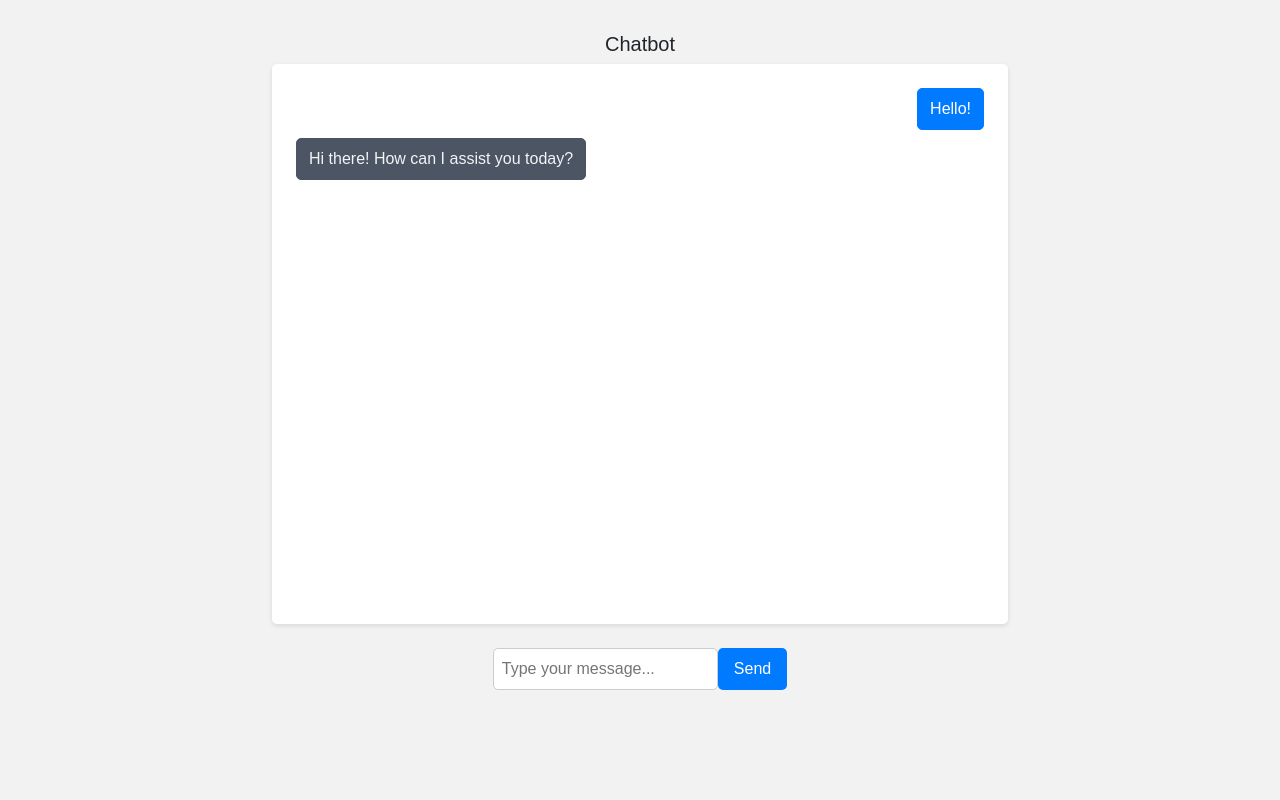
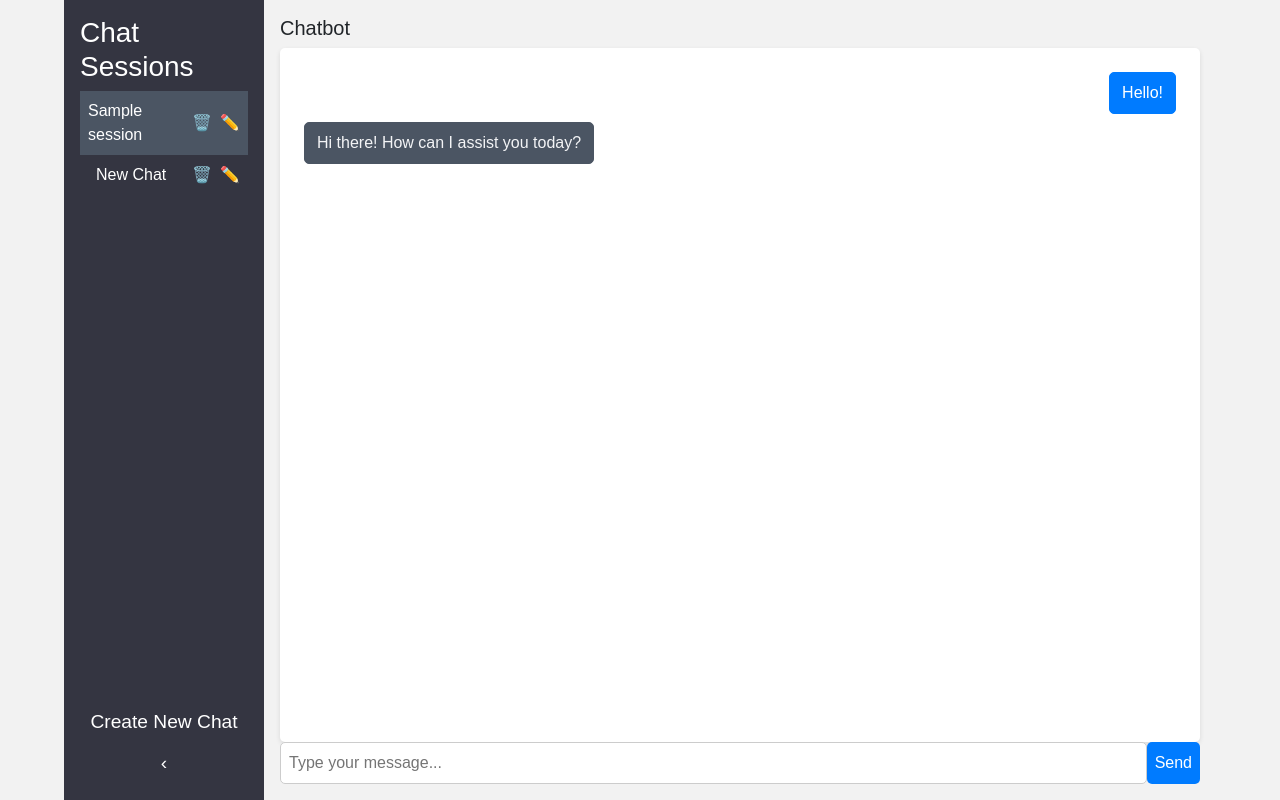
Before and after one commit to axm0/TailoredResearchService, a Django app: template TailoredResearchService/algoScholar/templates/landing_page.html in a window 1280 px wide. Run offline with Django 5.2, Linux system fonts and the light colour scheme; the template is opened without the code that fills it: most values are stand-ins (such as "Sample title", 1, 10 or a date in 2020); some libraries are stand-ins or nearby versions.

Commit message:
frontend complete

```diff
--- /dev/null
+++ b/TailoredResearchService/algoScholar/static/css/chat.css
@@ -0,0 +1,146 @@
+body {
+    font-family: Arial, sans-serif;
+    margin: 0;
+    padding: 0;
+    background-color: #f2f2f2;
+    font-size: 1rem;
+}
+.container {
+    display: flex;
+    flex-direction: row;
+    height: 100vh;
+    max-width: 1200px;
+    margin: 0 auto;
+}
+.sidebar {
+    background-color: #343541;
+    color: #fff;
+    padding: 1rem;
+    display: flex;
+    flex-direction: column;
+    box-sizing: border-box;
+    width: 200px;
+    transition: width 0.3s ease-in-out;
+    position: relative;
+    height: 100%;
+}
+.sidebar.minimized {
+    width: 50px;
+    justify-content: center;
+}
+.minimize-btn, .create-chat-btn {
+    background-color: transparent;
+    border: none;
+    color: #fff;
+    font-size: 1.2rem;
+    cursor: pointer;
+    margin: 5px 0;
+}
+.chat-session-container {
+    overflow-y: auto;
+    flex-grow: 1;
+}
+.chat-sessions {
+    list-style-type: none;
+    padding: 0;
+    margin: 0;
+}
+.chat-sessions li {
+    padding: 0.5rem;
+    cursor: pointer;
+    display: flex;
+    align-items: center;
+    justify-content: space-between;
+    position: relative;
+}
+.chat-sessions li span {
+    margin-left: 0.5rem;
+}
+.chat-sessions li .session-name {
+    white-space: nowrap;
+    overflow: hidden;
+    text-overflow: ellipsis;
+    flex-grow: 1;
+}
+.chat-sessions li.active-session {
+    background-color: #4B5563;
+}
+.chat-section {
+    flex: 1;
+    display: flex;
+    flex-direction: column;
+    padding: 1rem;
+    box-sizing: border-box;
+}
+.chat-container {
+    background-color: #ffffff;
+    border-radius: 5px;
+    box-shadow: 0 2px 5px rgba(0, 0, 0, 0.1);
+    padding: 1.5rem;
+    overflow-y: auto;
+    flex-grow: 1;
+    box-sizing: border-box;
+    max-height: 90vh;
+}
+.user-message, .bot-message {
+    width: fit-content;
+    border-radius: 5px;
+    padding: 0.5rem 0.75rem;
+    margin-bottom: 0.5rem;
+    color: #ffffff;
+}
+.user-message {
+    background-color: #007bff;
+    border: 1px solid #007bff;
+    margin-left: auto;
+}
+.bot-message {
+    background-color: #4B5563;
+    border: 1px solid #4B5563;
+    color: #F3F4F6;
+}
+#msg, #sendBtn {
+    padding: 0.5rem;
+    border-radius: 5px;
+    box-sizing: border-box;
+}
+#msg {
+    border: 1px solid #cccccc;
+    flex-grow: 1;
+}
+#sendBtn {
+    background-color: #007bff;
+    color: #ffffff;
+    border: none;
+    cursor: pointer;
+}
+#chatForm {
+    display: flex;
+    width: 100%;
+    align-items: stretch;
+}
+h2 {
+    font-size: 1.25rem;
+}
+
+@media (max-width: 768px) {
+    .container {
+        flex-direction: column;
+        height: auto;
+    }
+    .sidebar, .sidebar.minimized {
+        width: 100%;
+        height: auto;
+        overflow-x: hidden;
+        overflow-y: auto;
+    }
+    .chat-sessions {
+        display: block;
+    }
+    .chat-section {
+        padding: 0.5rem;
+    }
+    .minimize-btn {
+        display: none;
+    }
+}
--- /dev/null
+++ b/TailoredResearchService/algoScholar/static/js/chat.js
@@ -0,0 +1,247 @@
+$(document).ready(function() {
+    initChatSessions();
+    loadLastActiveSession();
+
+    $('#chatForm').off().on('submit', function(event) {
+        event.preventDefault();
+        sendMessage();
+    });
+
+    $('.minimize-btn').click(function() {
+        $('.sidebar').toggleClass('minimized');
+        $(this).html($('.sidebar').hasClass('minimized') ? '&#8250;' : '&#8249;');
+        $('.sidebar > *:not(.minimize-btn)').toggle();
+    });
+
+    $('.create-chat-btn').click(function() {
+        createChatSession();
+    });
+
+    $(document).on('click', '.chat-sessions li', function() {
+        switchChatSession(this);
+    }).on('click', '.delete-chat-btn', function(e) {
+        e.stopPropagation();
+        deleteChatSession($(this).closest('li').data('session-id'));
+    }).on('click', '.rename-chat-btn', function(e) {
+        e.stopPropagation();
+        renameChatSession($(this).closest('li'));
+    });
+});
+
+function initChatSessions() {
+    var sessions = getCookie('chatSessions');
+    if (sessions) {
+        $('.chat-sessions').empty();
+        sessions.split(',').forEach(function(session) {
+            if (session.trim() !== "") {
+                var sessionName = session.split('|')[0];
+                var sessionId = session.split('|')[1];
+                var sessionElement = $('<li>').data('session-id', sessionId)
+                    .append($('<span class="session-name">').text(truncateWithEllipsis(sessionName, 15)))
+                    .append($('<span class="delete-chat-btn">🗑️</span>'))
+                    .append($('<span class="rename-chat-btn">✏️</span>'));
+                $('.chat-sessions').append(sessionElement);
+            }
+        });
+    } else {
+        var defaultSessionId = generateUniqueSessionId();
+        var defaultSessionElement = $('<li>').data('session-id', defaultSessionId).addClass('active-session')
+            .append($('<span class="session-name">').text('New Chat'))
+            .append($('<span class="delete-chat-btn">🗑️</span>'))
+            .append($('<span class="rename-chat-btn">✏️</span>'));
+        $('.chat-sessions').append(defaultSessionElement);
+        setCookie('chatSessions', 'New Chat|' + defaultSessionId, 7);
+        setCookie('lastActiveSession', 'New Chat', 7);
+    }
+}
+
+function loadLastActiveSession() {
+    var lastActiveSessionId = getCookie('lastActiveSession');
+    if (lastActiveSessionId) {
+        var lastSessionElement = $(`.chat-sessions li[data-session-id="${lastActiveSessionId}"]`).get(0);
+        if (lastSessionElement) {
+            switchChatSession(lastSessionElement);
+        } else {
+            initChatSessions();
+            lastSessionElement = $(`.chat-sessions li[data-session-id="${lastActiveSessionId}"]`).get(0);
+            if (lastSessionElement) {
+                switchChatSession(lastSessionElement);
+            } else {
+                var chatSessions = getCookie('chatSessions').split(',');
+                var lastActiveSession = chatSessions.find(session => session.split('|')[1] === lastActiveSessionId);
+                if (lastActiveSession) {
+                    var lastActiveSessionName = lastActiveSession.split('|')[0];
+                    var existingSessionElement = $(`.chat-sessions li:contains("${lastActiveSessionName}")`).filter(function() {
+                        return $(this).data('session-id') === lastActiveSessionId;
+                    }).get(0);
+                    if (!existingSessionElement) {
+                        var newSessionElement = $('<li>').text(lastActiveSessionName).data('session-id', lastActiveSessionId).append($('<span class="delete-chat-btn">🗑️</span>')).append($('<span class="rename-chat-btn">✏️</span>'));
+                        $('.chat-sessions').append(newSessionElement);
+                        switchChatSession(newSessionElement[0]);
+                    } else {
+                        switchChatSession(existingSessionElement);
+                    }
+                } else {
+                    switchChatSession($('.chat-sessions li:first-child')[0]);
+                }
+            }
+        }
+    } else {
+        switchChatSession($('.chat-sessions li:first-child')[0]);
+    }
+}
+
+function sendMessage() {
+    var message = $('#msg').val().trim();
+    if (!message) return;
+    var chatContainer = $('#chatContainer');
+    appendMessage('user', message);
+    $('#msg').val('');
+
+    var csrftoken = getCookie('csrftoken');
+    var activeSession = $('.chat-sessions .active-session').data('session-id');
+
+    $.ajax({
+        url: '/record_click/',
+        method: 'POST',
+        headers: {'X-CSRFToken': csrftoken},
+        data: {
+            'message': message,
+            'session_id': activeSession,
+        },
+        success: function(response) {
+            appendMessage('bot', response.message);
+            var chatHistory = getCookie('chatHistory_' + activeSession) || '';
+            chatHistory += 'user|' + message + ',bot|' + response.message + ',';
+            setCookie('chatHistory_' + activeSession, chatHistory, 7);
+        }
+    });
+}
+
+function createChatSession() {
+    var newSessionId = generateUniqueSessionId();
+    var newSessionElement = $('<li>').data('session-id', newSessionId)
+        .append($('<span class="session-name">').text('New Chat'))
+        .append($('<span class="delete-chat-btn">🗑️</span>'))
+        .append($('<span class="rename-chat-btn">✏️</span>'));
+    $('.chat-sessions').append(newSessionElement);
+
+    var existingSessions = getCookie('chatSessions');
+    var updatedSessions = existingSessions ? existingSessions + ',' + 'New Chat|' + newSessionId : 'New Chat|' + newSessionId;
+    setCookie('chatSessions', updatedSessions, 7);
+
+    switchChatSession(newSessionElement[0]);
+}
+
+function switchChatSession(sessionElement) {
+    $('.chat-sessions li').removeClass('active-session');
+    $(sessionElement).addClass('active-session');
+    var sessionId = $(sessionElement).data('session-id');
+    localStorage.setItem('lastActiveSession', sessionId);
+    $('#chatContainer').empty();
+
+    var chatHistory = getCookie('chatHistory_' + sessionId);
+    if (chatHistory) {
+        chatHistory.split(',').forEach(function(message) {
+            if (message.trim() !== '') {
+                var sender = message.split('|')[0];
+                var messageText = message.split('|')[1];
+                appendMessage(sender, messageText);
+            }
+        });
+    } else {
+        $.ajax({
+            url: '/get_chat_session/',
+            method: 'GET',
+            data: {'session_id': sessionId},
+            success: function(response) {
+                response.chat_history.forEach(function(message) {
+                    appendMessage(message.sender, message.message);
+                });
+            }
+        });
+    }
+
+    setCookie('lastActiveSession', sessionId, 7);
+}
+
+function appendMessage(sender, message) {
+    var chatContainer = $('#chatContainer');
+    var messageDiv = $('<div>').addClass(sender + '-message').text(truncateWithEllipsis(message, 100));
+    chatContainer.append(messageDiv);
+}
+
+function deleteChatSession(sessionId) {
+    var chatSessions = getCookie('chatSessions').split(',');
+    var updatedSessions = chatSessions.filter(s => s.split('|')[1] !== sessionId);
+
+    if (updatedSessions.length === 0) {
+        var defaultSessionId = generateUniqueSessionId();
+        var defaultSessionElement = $('<li>').text('New Chat').data('session-id', defaultSessionId).addClass('active-session').append($('<span class="delete-chat-btn">🗑️</span>')).append($('<span class="rename-chat-btn">✏️</span>'));
+        $('.chat-sessions').empty().append(defaultSessionElement);
+        setCookie('chatSessions', 'New Chat|' + defaultSessionId, 7);
+        setCookie('lastActiveSession', 'New Chat', 7);
+        switchChatSession(defaultSessionElement[0]);
+    } else {
+        setCookie('chatSessions', updatedSessions.join(','), 7);
+        $(`.chat-sessions li[data-session-id="${sessionId}"]`).remove();
+        initChatSessions();
+        switchChatSession($('.chat-sessions li:first-child')[0]);
+    }
+}
+
+function renameChatSession(sessionElement) {
+    var currentName = sessionElement.text().trim().replace(/🗑️|✏️/g, '');
+    var newName = prompt('Rename chat session:', currentName);
+    if (newName !== null && newName !== currentName) {
+        var sessionId = sessionElement.data('session-id');
+        var chatSessions = getCookie('chatSessions').split(',');
+        var updatedSessions = chatSessions.map(s => {
+            if (s.split('|')[1] === sessionId) {
+                return truncateWithEllipsis(newName, 15) + '|' + sessionId;
+            }
+            return s;
+        }).join(',');
+        setCookie('chatSessions', updatedSessions, 7);
+        sessionElement.text(truncateWithEllipsis(newName, 15));
+        initChatSessions();
+    }
+}
+
+function generateUniqueSessionId() {
+    var timestamp = new Date().getTime();
+    var randomNumber = Math.floor(Math.random() * 1000000);
+    return 'session-' + timestamp + '-' + randomNumber;
+}
+
+function truncateWithEllipsis(str, maxLength) {
+    if (str.length > maxLength) {
+        return str.substr(0, maxLength - 3) + '...';
+    }
+    return str;
+}
+
+function setCookie(name, value, days) {
+    var expires = "";
+    if (days) {
+        var date = new Date();
+        date.setTime(date.getTime() + (days*24*60*60*1000));
+        expires = "; expires=" + date.toUTCString();
+    }
+    document.cookie = name + "=" + (value || "")  + expires + "; path=/";
+}
+
+function getCookie(name) {
+    var nameEQ = name + "=";
+    var ca = document.cookie.split(';');
+    for(var i=0;i < ca.length;i++) {
+        var c = ca[i];
+        while (c.charAt(0)==' ') c = c.substring(1,c.length);
+        if (c.indexOf(nameEQ) == 0) return c.substring(nameEQ.length,c.length);
+    }
+    return null;
+}
+
+function deleteCookie(name) {
+    document.cookie = name+'=; Path=/; Expires=Thu, 01 Jan 1970 00:00:01 GMT;';
+}
--- a/TailoredResearchService/algoScholar/templates/landing_page.html
+++ b/TailoredResearchService/algoScholar/templates/landing_page.html
@@ -1,4 +1,6 @@
 {% extends 'base.html' %}
+{% load static %}
+
 {% block content %}
 <!DOCTYPE html>
 <html lang="en">
@@ -6,135 +8,35 @@
     <meta charset="UTF-8">
     <meta name="viewport" content="width=device-width, initial-scale=1.0">
     <title>Chat</title>
-    <style>
-        body {
-            font-family: Arial, sans-serif;
-            margin: 0;
-            padding: 0;
-            background-color: #f2f2f2;
-            font-size: 1rem;
-        }
-        .container {
-            max-width: 800px;
-            margin: 0 auto;
-            padding: 1rem;
-            box-sizing: border-box;
-            display: flex;
-            flex-direction: column;
-            height: 100vh;
-            align-items: center;
-        }
-        .chat-container {
-            background-color: #ffffff;
-            border-radius: 5px;
-            box-shadow: 0 2px 5px rgba(0, 0, 0, 0.1);
-            padding: 1.5rem;
-            margin-bottom: 1.5rem;
-            overflow-y: auto;
-            flex-grow: 1;
-            width: calc(100% - 0px);
-            box-sizing: border-box;
-            max-height: 70vh;
-        }
-        .user-message {
-            text-align: right;
-            width: fit-content;
-            background-color: #007bff;
-            border-radius: 5px;
-            border: 1px solid #007bff;
-            padding: 0.5rem 0.75rem;
-            margin-bottom: 0.5rem;
-            color: #ffffff;
-            margin-left: auto;
-        }
-        .bot-message {
-            justify-self: start;
-            width: fit-content;
-            background-color: #4B5563;
-            border-radius: 5px;
-            border: 1px solid #4B5563;
-            padding: 0.5rem 0.75rem;
-            margin-bottom: 0.5rem;
-            color: #F3F4F6;
-        }
-        #msg {
-            padding: 0.5rem;
-            border: 1px solid #cccccc;
-            border-radius: 5px;
-            box-sizing: border-box;
-            flex-grow: 1;
-        }
-        #sendBtn {
-            padding: 0.5rem 1rem;
-            background-color: #007bff;
-            color: #ffffff;
-            border: none;
-            border-radius: 5px;
-            cursor: pointer;
-            box-sizing: border-box;
-        }
-        #chatForm {
-            display: flex;
-            align-items: stretch;
-        }
-        h2 {
-            font-size: 1.25rem;
-        }
-    </style>
+    <link rel="stylesheet" href="{% static 'css/chat.css' %}">
 </head>
 <body>
     <div class="container">
-        <h2>Chatbot</h2>
-        <div class="chat-container" id="chatContainer">
-            <div class="user-message">Hello!</div>
-            <div class="bot-message">Hi there! How can I assist you today?</div>
+        <div class="sidebar">
+            <h3>Chat Sessions</h3>
+            <div class="chat-session-container">
+                <ul class="chat-sessions">
+                    {% for session in session_list %}
+                    <li class="{% if forloop.first %}active-session{% endif %}" data-session-id="{{ session.id }}">{{ session.name }}<span class="delete-chat-btn">🗑️</span><span class="rename-chat-btn">✏️</span></li>
+                    {% endfor %}
+                </ul>
+            </div>
+            <button class="create-chat-btn">Create New Chat</button>
+            <button class="minimize-btn">&#8249;</button>
         </div>
-        <form id="chatForm">
-            {% csrf_token %}
-            <input type="text" id="msg" placeholder="Type your message..." style="box-sizing: border-box;">
-            <button type="submit" id="sendBtn">Send</button>
-        </form>
+        <div class="chat-section">
+            <h2>Chatbot</h2>
+            <div class="chat-container" id="chatContainer">
+                <!-- Chat messages will be dynamically added here -->
+            </div>
+            <form id="chatForm" class="chat-form">
+                <input type="text" id="msg" placeholder="Type your message...">
+                <button type="submit" id="sendBtn">Send</button>
+            </form>
+        </div>
     </div>
-
     <script src="https://ajax.googleapis.com/ajax/libs/jquery/3.5.1/jquery.min.js"></script>
-
-    <script>
-        function sendMessage() {
-            var message = document.getElementById('msg').value;
-            var chatContainer = document.getElementById('chatContainer');
-            var userMessage = document.createElement('div');
-            userMessage.classList.add('user-message');
-            userMessage.textContent = message;
-            chatContainer.appendChild(userMessage);
-            document.getElementById('msg').value = '';
-
-            // Send AJAX request
-            $.ajax({
-                url: '/record_click/',
-                method: 'POST',
-                data: {
-                    'message': message,
-                    'csrfmiddlewaretoken': '{{ csrf_token }}'
-                },
-                success: function(response) {
-                    console.log('Message sent successfully:', response.message);
-                },
-                error: function(xhr, status, error) {
-                    console.error('Error sending message:', error);
-
-                }
-            });
-
-            return false;
-        }
-
-        $(document).ready(function() {
-            $('#chatForm').on('submit', function(event) {
-                event.preventDefault();
-                sendMessage();
-            });
-        });
-    </script>
+    <script src="{% static 'js/chat.js' %}"></script>
 </body>
 </html>
 {% endblock %}
--- a/TailoredResearchService/algoScholar/urls.py
+++ b/TailoredResearchService/algoScholar/urls.py
@@ -1,7 +1,9 @@
 from django.urls import path
-from .views import landing_page, record_click
+from .views import landing_page, record_click, get_chat_session, create_chat_session
 
 urlpatterns = [
     path('', landing_page, name='landing_page'),
     path('record_click/', record_click, name='record_click'),
+    path('get_chat_session/', get_chat_session, name='get_chat_session'),
+    path('create_chat_session/', create_chat_session, name='create_chat_session'),
 ]
--- a/TailoredResearchService/algoScholar/views.py
+++ b/TailoredResearchService/algoScholar/views.py
@@ -1,13 +1,36 @@
+from django.http import JsonResponse
 from django.shortcuts import render
-from django.http import JsonResponse
-from .models import Chat
+from django.views.decorators.csrf import csrf_exempt
+from django.views.decorators.http import require_http_methods
+
+# Simplified for demonstration; actual storage might require database or session management.
+chat_sessions = {}
+
+@csrf_exempt
+@require_http_methods(["POST"])
+def record_click(request):
+    # This endpoint simulates recording a click or a chat message.
+    # Adjust the logic as per your application's requirements.
+    message = request.POST.get('message', '')
+    session_id = request.POST.get('session_id', '')
+    # Simulated response for demonstration purposes.
+    return JsonResponse({'sender': 'bot', 'message': f'Response to "{message}" in session {session_id}'})
+
+@require_http_methods(["GET"])
+def get_chat_session(request):
+    # This endpoint should return chat history for a given session.
+    # Here, we're just returning a simulated chat history.
+    session_id = request.GET.get('session_id', '')
+    return JsonResponse({'chat_history': [{'sender': 'user', 'message': 'Hello!'}, {'sender': 'bot', 'message': 'Hi there! How can I assist you today?'}]})
+
+@csrf_exempt
+@require_http_methods(["POST"])
+def create_chat_session(request):
+    # This endpoint simulates creating a new chat session.
+    # In a real application, you'd likely create a session in the database or another storage.
+    return JsonResponse({'status': 'success', 'message': 'New chat session created', 'sessionId': 'unique_session_id'})
 
 def landing_page(request):
-    return render(request, 'landing_page.html')
-
-def record_click(request):
-    if request.method == 'POST':
-        message = request.POST.get('message')
-        return JsonResponse({'status': 'success', 'message': message})
-    else:
-        return JsonResponse({'status': 'error', 'message': 'Invalid request method'}, status=400)
+    # The landing page view simply renders the initial template without needing to pass session data,
+    # as session management is handled client-side with JavaScript.
+    return render(request, 'landing_page.html', {})
```
